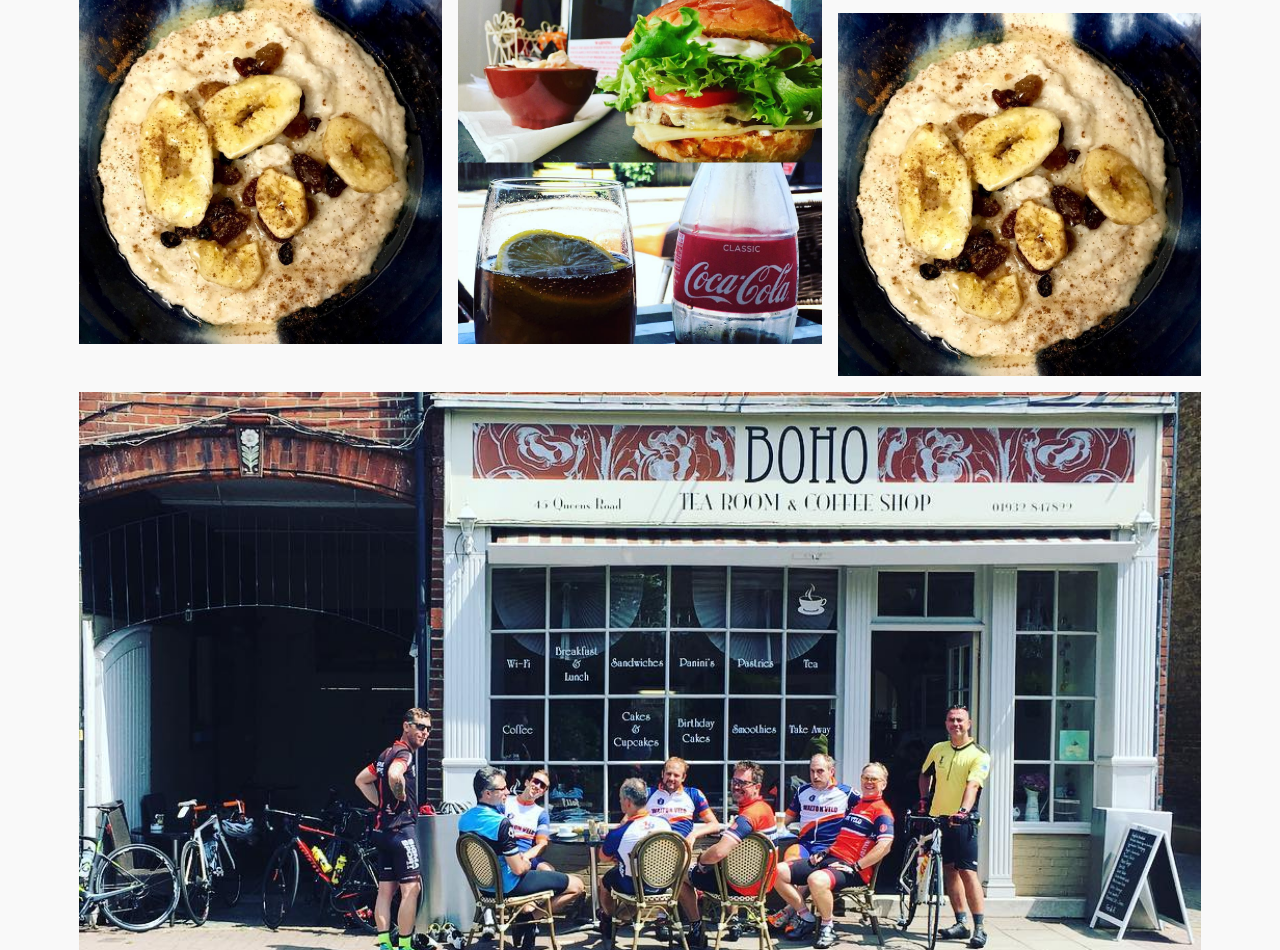
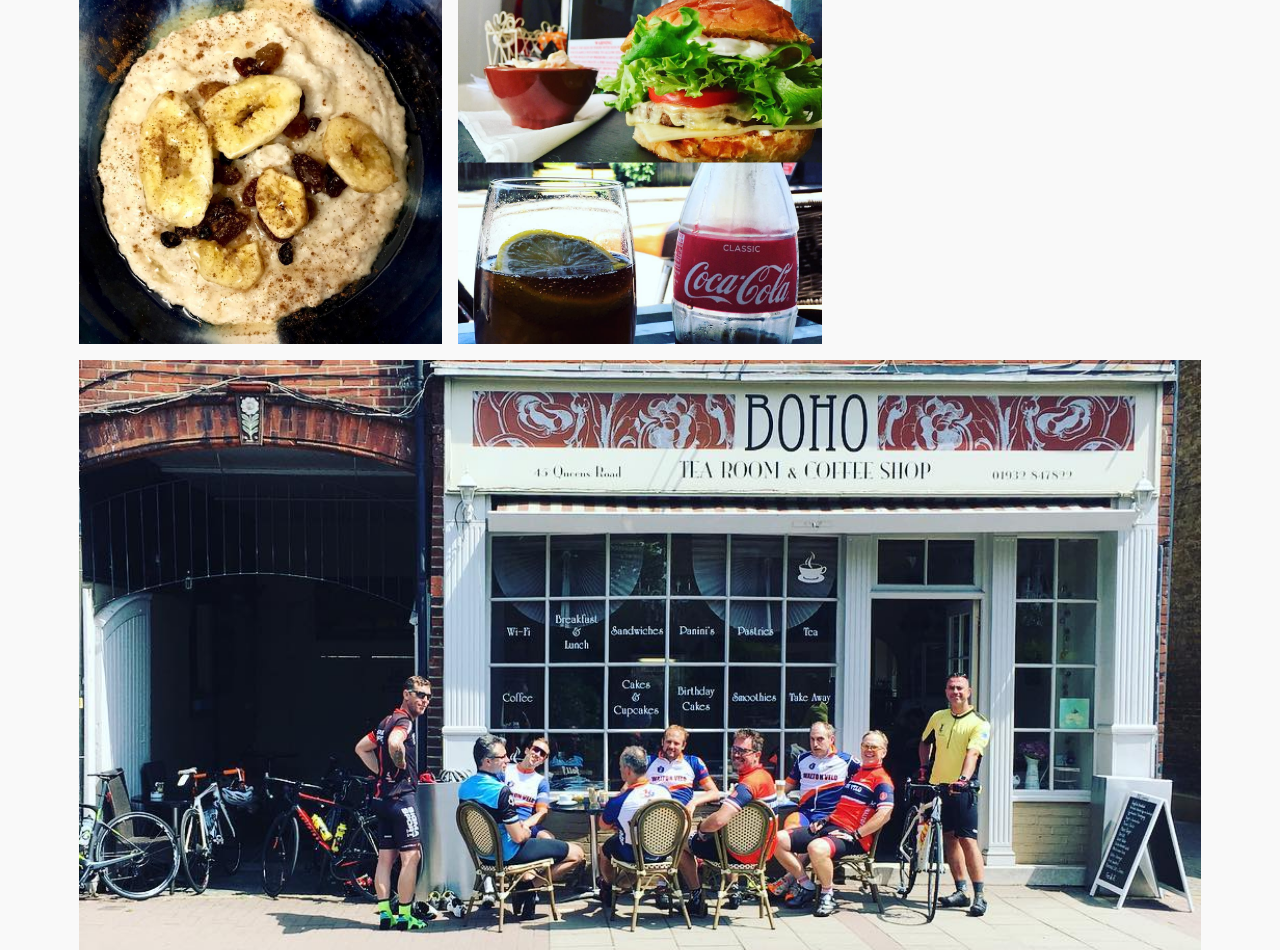
Before and after one commit to bohotearoom/bohotearoom.github.io, a plain HTML site: page gallery.html in a window 1280 px wide. Shown: the part 150-1100 px from the top of the page. Drawn offline with nearby package versions, Linux system fonts and the light colour scheme.

Commit message:
Update gallery.html

```diff
--- a/gallery.html
+++ b/gallery.html
@@ -82,9 +82,6 @@
 		  <li class="tiles__item tiles__item--third">
                     <img src="images/gallery/back-coffee.jpg" alt="black-coffee">
                   </li>
-		  <li class="tiles__item tiles__item--third">
-                    <img src="images/gallery/porridge.jpg" alt="porridge">
-                  </li>
                   <li class="tiles__item tiles__item--full">
                     <img src="images/gallery/cyclists.jpg" alt="cyclists">
                   </li>
```
